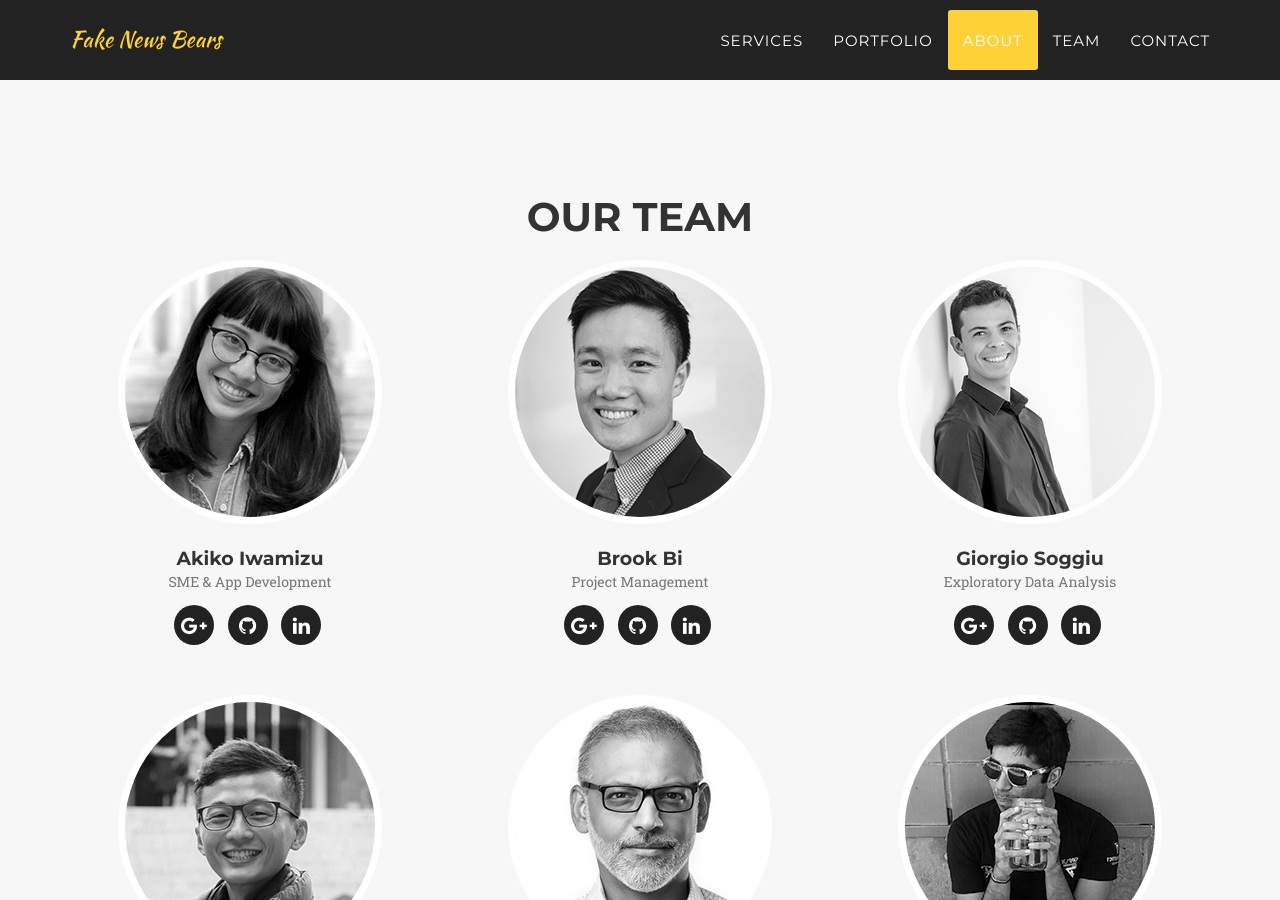
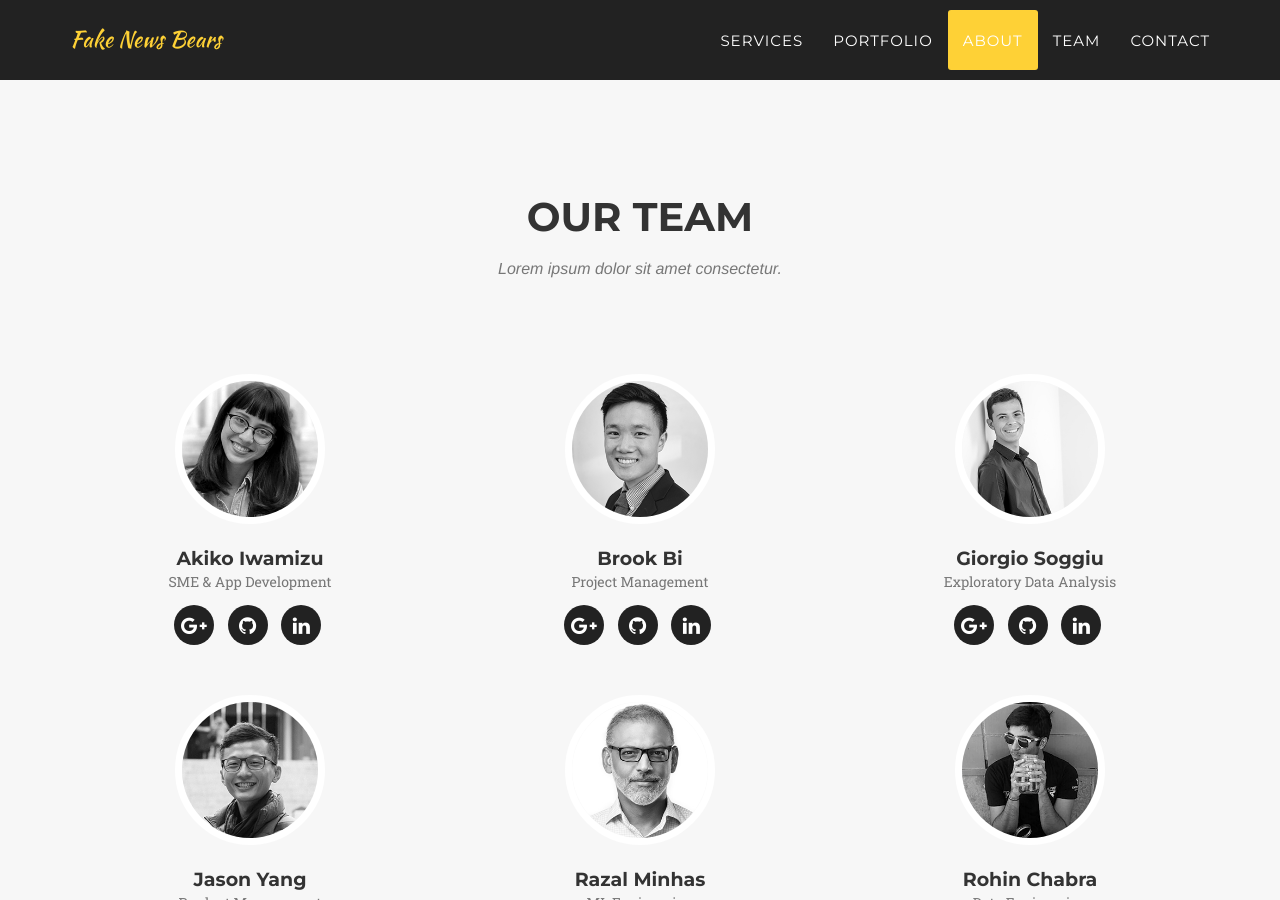
Before and after one commit to akikoiwamizu/fake-news-bears, a Jekyll site: the page built from index.html, in a window 1280 px wide and 900 px high, scrolled down 4520 px. Built offline with Jekyll 4.4.1, drawn with Linux system fonts in a browser that asks for light colours; some web fonts are replaced.

Commit message:
Adding header space and making images smaller

```diff
--- a/_includes/team.html
+++ b/_includes/team.html
@@ -4,14 +4,15 @@
             <div class="row">
                 <div class="col-lg-12 text-center">
                     <h2 class="section-heading">Our Team</h2>
-                    <h3></h3>
+                    <h3 class="section-subheading text-muted">Lorem ipsum dolor sit amet consectetur.</h3>
+                    <br>
                 </div>
             </div>
             <div class="row">
                 {% for member in site.people %}
                 <div class="col-sm-4">
                     <div class="team-member">
-                        <img src="img/team/{{ member.pic }}.jpg" class="img-responsive img-circle" alt="">
+                        <img src="img/team/{{ member.pic }}.jpg" class="img-responsive img-circle" alt="" width="150" height="150">
                         <h4>{{ member.name }}</h4>
                         <p class="text-muted">{{ member.position }}</p>
                         <ul class="list-inline social-buttons">
```
